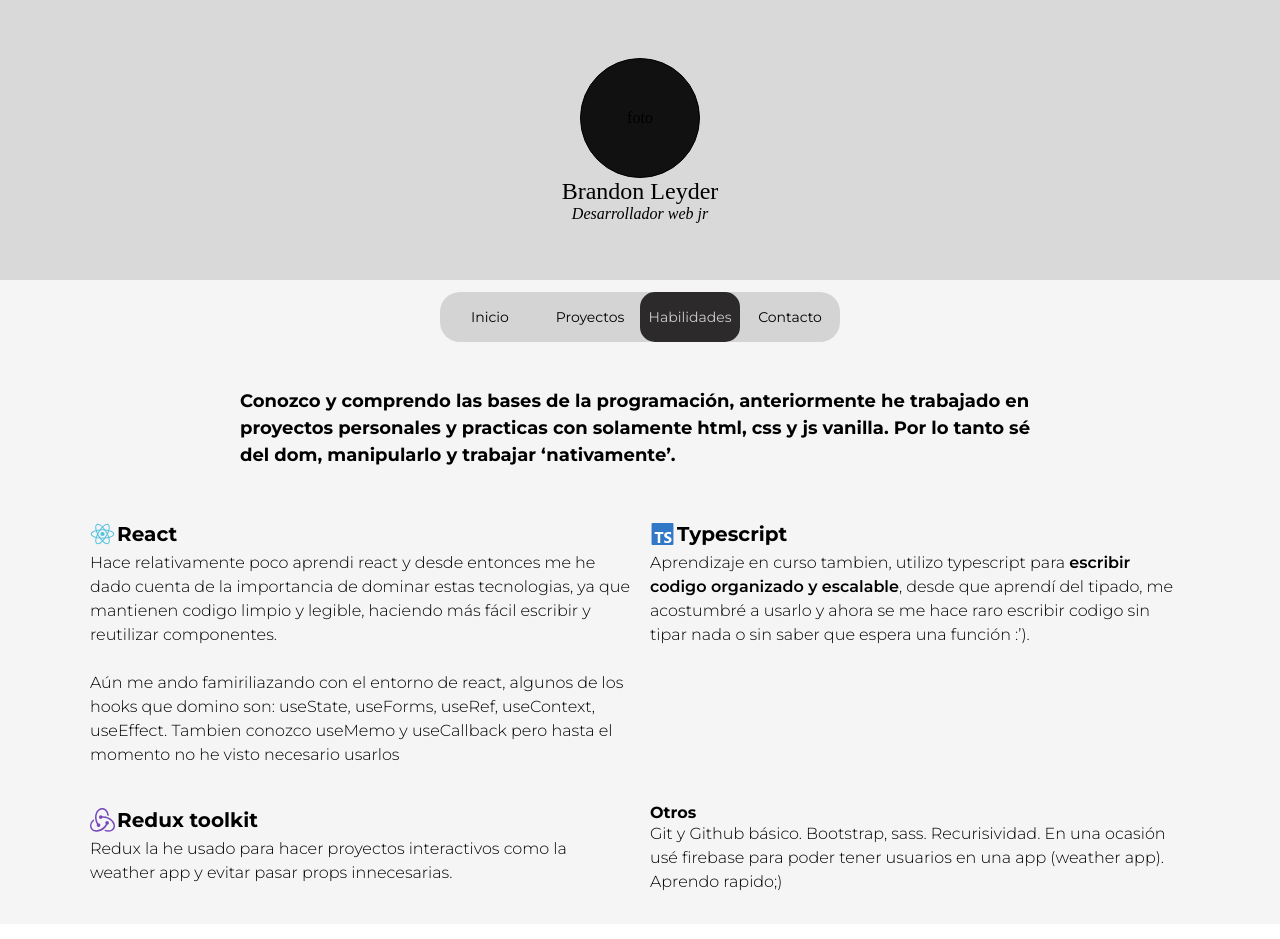
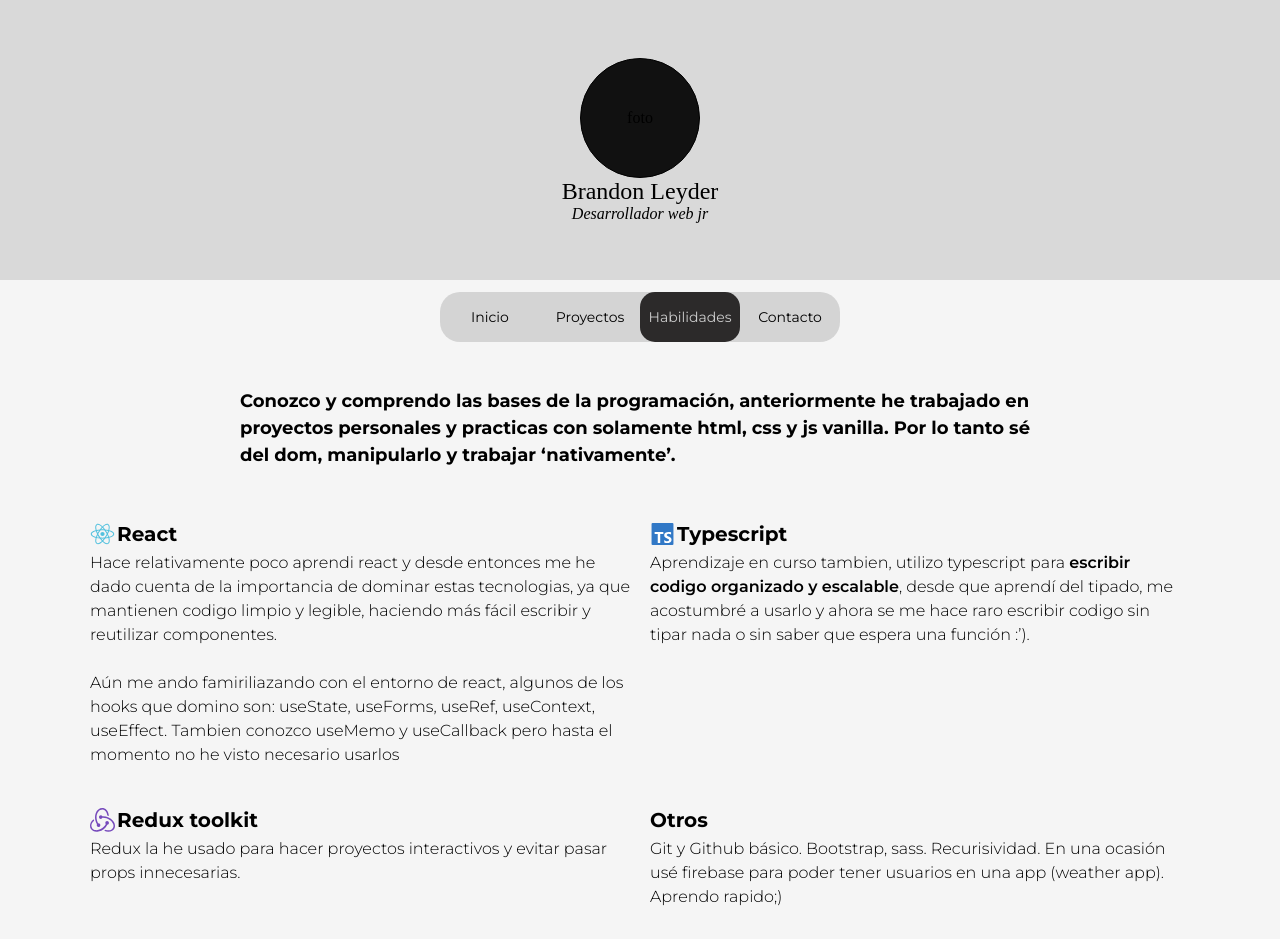
Before and after one commit to brandon-v-dev/portafolio, a React (Create React App) app: page /habilidades in a window 1280 px wide. Built offline with nearby package versions, Linux system fonts and the light colour scheme; a web font is replaced by a local one.

Commit message:
favicon cambiado

```diff
--- a/public/index.html
+++ b/public/index.html
@@ -2,7 +2,7 @@
 <html lang="en">
   <head>
     <meta charset="utf-8" />
-    <link rel="icon" href="%PUBLIC_URL%/favicon.ico" />
+    <link rel="icon" href="%PUBLIC_URL%/favicon-32x32.png" />
     <meta name="viewport" content="width=device-width, initial-scale=1" />
     <meta name="theme-color" content="#000000" />
     <meta
--- a/src/rutas/habilidades.jsx
+++ b/src/rutas/habilidades.jsx
@@ -53,14 +53,16 @@ export const Habilidades = () => {
           </div>
 
           <p className='montserrat descripcion-habilidad'>
-            Redux la he usado para hacer proyectos interactivos como la weather app y evitar pasar props innecesarias.
+            Redux la he usado para hacer proyectos interactivos y evitar pasar props innecesarias.
           </p>
         </div>
 
         <div className='habilidad-contenedor'>
-          <p className='montserrat-bold tecnologia-nombre'>
-            Otros
-          </p>
+          <div className='titulo'>
+            <p className='montserrat-bold tecnologia-nombre'>
+              Otros
+            </p>
+          </div>
           <p className='montserrat descripcion-habilidad'>
             Git y Github básico. Bootstrap, sass. Recurisividad. En una ocasión usé firebase para poder tener usuarios en una app (weather app).
              Aprendo rapido;)
```
Also changed, not shown: public/favicon-32x32.png (added), 1 other file (tests, documents, lock files or other folders).
